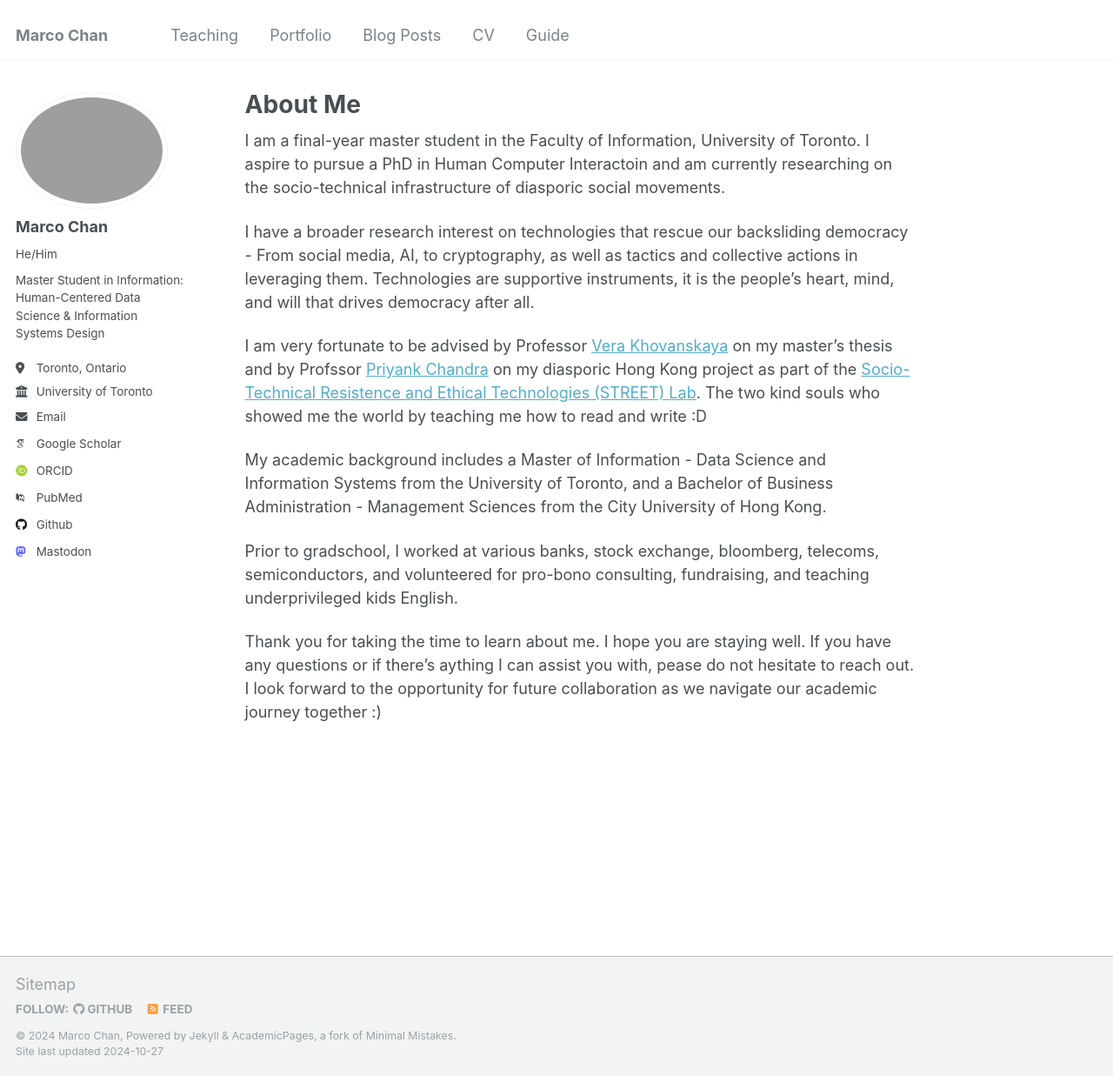
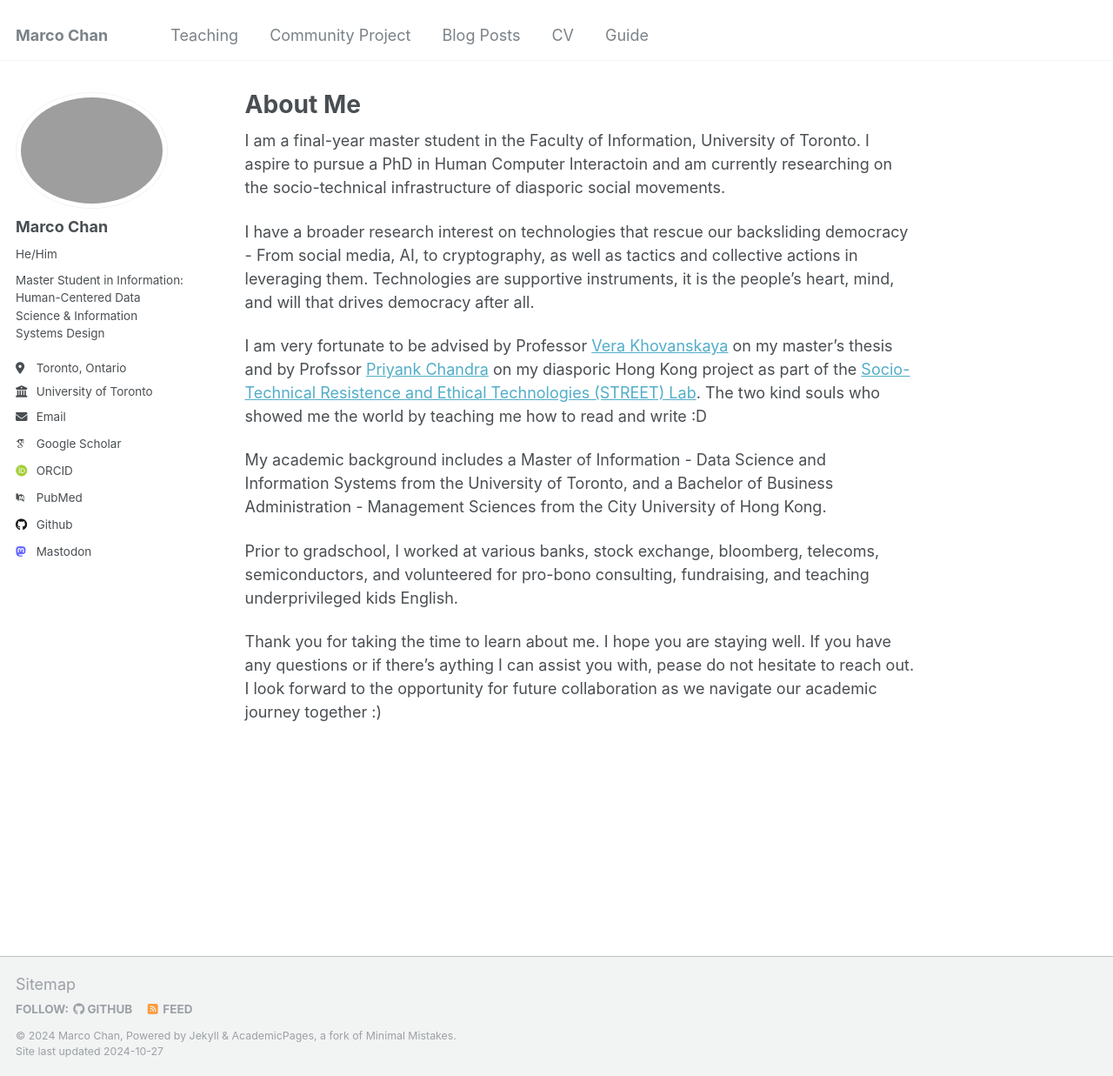
Before and after one commit to Marco-ProspectivePhD/home, a Jekyll site: the page built from _pages/about.md, in a window 1280 px wide and 1237 px high. Shown: the whole window at 87% size. Built offline with Jekyll 4.4.1, drawn with Linux system fonts in a browser that asks for light colours; some web fonts are replaced.

Commit message:
Update navigation.yml

```diff
--- a/_data/navigation.yml
+++ b/_data/navigation.yml
@@ -8,8 +8,8 @@ main:
   - title: "Teaching"
     url: /teaching/
 
-  - title: "Portfolio"
-    url: /portfolio/
+  - title: "Community Project"
+    url: /communityproject/
 
   - title: "Blog Posts"
     url: /year-archive/
```
